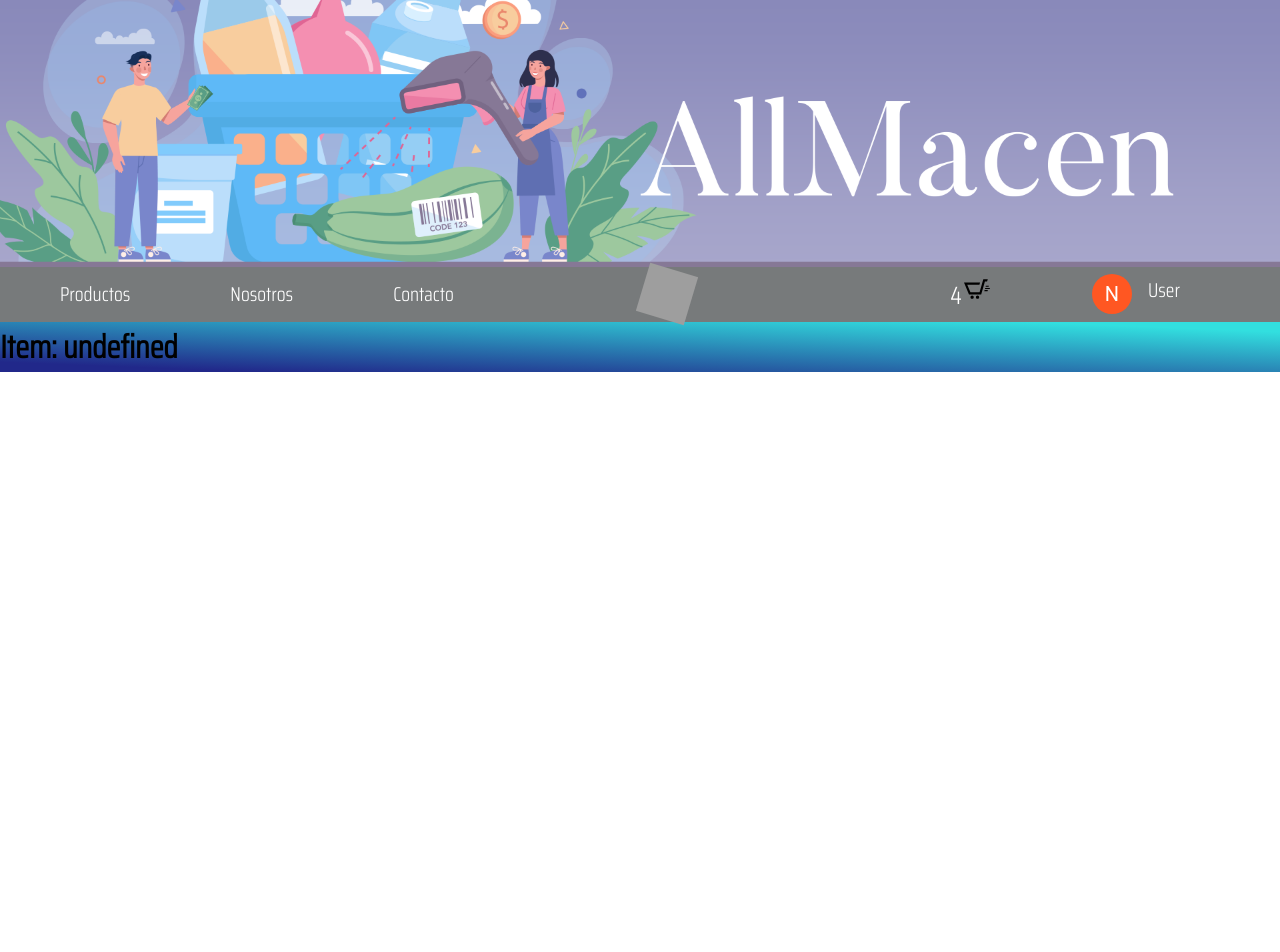
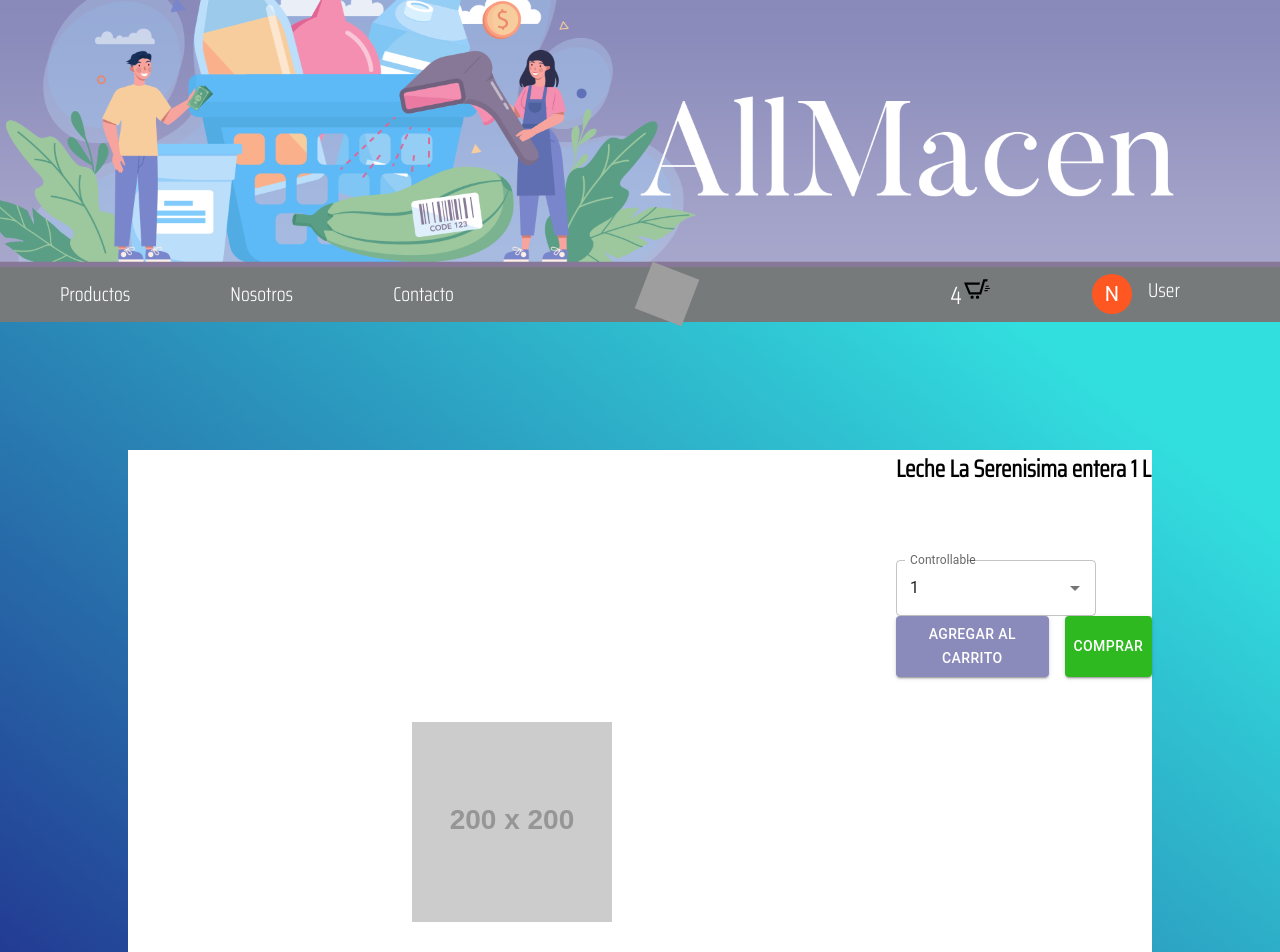
Before and after one commit to agustinjaureguiberry/AllmacenReact, a React (Create React App) app: page /1 in a window 1280 px wide. Shown: the top 952 px of the page. Before the commit the page ends 800 px from the top, so only its background shows below. Built offline with nearby package versions, Linux system fonts and the light colour scheme; grey boxes are pictures that could not be loaded.

Commit message:
comienzo de modelado itemDetail

```diff
--- /dev/null
+++ b/src/components/ItemDetailContainer/Item/BotonesItem/BotonesItem.jsx
@@ -0,0 +1,14 @@
+import * as React from 'react';
+import Stack from '@mui/material/Stack';
+import Button from '@mui/material/Button';
+import './StyleBotones.scss'
+
+
+export const BotonesItem = () => {
+    return (
+        <Stack spacing={2} direction="row">
+            <Button id='agCarrito' variant="contained">Agregar al carrito</Button>
+            <Button id='comprar' variant="contained">Comprar</Button>
+        </Stack>
+    );
+}
--- /dev/null
+++ b/src/components/ItemDetailContainer/Item/BotonesItem/StyleBotones.scss
@@ -0,0 +1,8 @@
+
+#comprar {
+                background-color: rgb(46, 185, 33);
+}
+
+#agCarrito{
+        background-color: rgb(138, 138, 187);
+    }
--- a/src/components/ItemDetailContainer/Item/Item.jsx
+++ b/src/components/ItemDetailContainer/Item/Item.jsx
@@ -1,9 +1,20 @@
+import { ItemCantidad } from "./ItemCantidad/ItemCantidad"
+import { BotonesItem } from "./BotonesItem/BotonesItem"
 
 
-export const Item = (item) => {
+export const Item = ({ item }) => {
+    console.log(item.item.stock)
     return (
-        <div>
-            <h1>Item: {String(item.cod)}</h1>
-        </div>
+        <>
+            <div className="imgContainer">
+                <img src={item.item.img} alt="" />
+            </div>
+            <div className="detailContainer">
+                <h2>{item.item.descripcion}</h2>
+                <p>${item.item.precio}</p>
+                <ItemCantidad cantidad={item.item.stock} />
+                <BotonesItem />
+            </div>
+        </>
     )
 }
--- /dev/null
+++ b/src/components/ItemDetailContainer/Item/ItemCantidad/ItemCantidad.jsx
@@ -0,0 +1,45 @@
+import * as React from 'react';
+import TextField from '@mui/material/TextField';
+import Autocomplete from '@mui/material/Autocomplete';
+
+
+
+export const ItemCantidad = ({ cantidad }) => {
+
+    const options = []
+    console.log(options)
+    const CargaOp = (options) => {
+        for (let i = 1; i < cantidad; i++) {
+            options.push(`${i}`)
+        };
+
+    }
+
+    CargaOp(options)
+
+    const [value, setValue] = React.useState(options[0]);
+    const [inputValue, setInputValue] = React.useState('');
+
+
+
+
+    return (
+        <div>
+            <br />
+            <Autocomplete
+                value={value}
+                onChange={(event, newValue) => {
+                    setValue(newValue);
+                }}
+                inputValue={inputValue}
+                onInputChange={(event, newInputValue) => {
+                    setInputValue(newInputValue);
+                }}
+                id="controllable-states-demo"
+                options={options}
+                sx={{ width: 200 }}
+                renderInput={(params) => <TextField {...params} label="Controllable" />}
+            />
+        </div>
+    );
+}
--- a/src/components/ItemDetailContainer/ItemDetail.jsx
+++ b/src/components/ItemDetailContainer/ItemDetail.jsx
@@ -25,14 +25,14 @@
             .finally(() => {
                 setLoading(false)
             })
-    }, [])
+    }, [itemId, item])
 
 
 
     return (
-        <div>
+        <div className='itemContainer'>
             {
-                loading ? <h2>Cargando..</h2> : <Item id={item} />
+                loading ? <h2>Cargando..</h2> : <Item item={{ item }} />
             }
         </div>
     )
--- a/src/components/ItemDetailContainer/style/ItemDetail.scss
+++ b/src/components/ItemDetailContainer/style/ItemDetail.scss
@@ -0,0 +1,25 @@
+
+.itemContainer{
+    width: 90%;
+    height:auto;
+    margin: 10%;
+    background-color: white;
+    display: grid;
+    grid-template-columns: 3fr 1fr;
+    grid-template-areas: "img","detail";
+}
+
+.imgContainer{
+    width: auto;
+    grid-area: "img";
+    display: flex;
+    flex-flow: wrap;
+    justify-content: center;
+    justify-items: center;
+    text-align: center;
+    align-items: center;
+}
+
+.detailCointainer {
+    grid-area: "detail";
+}
--- a/src/components/ItemListContainer/Producto/Producto.jsx
+++ b/src/components/ItemListContainer/Producto/Producto.jsx
@@ -12,7 +12,7 @@
             {productos.map((prod) => {
                 return (
                     <div className="card" key={prod.cod}>
-                        <img Style="border-radius: 10px" src={prod.img} alt="Imagen de producto" />
+                        <img src={prod.img} alt="Imagen de producto" />
                         <p><strong>{prod.descripcion} </strong></p>
                         <h3>Precio: $ {prod.precio}</h3>
                         <Link to={`/${prod.cod}`}>
--- a/src/components/ItemListContainer/Producto/style/Producto.scss
+++ b/src/components/ItemListContainer/Producto/style/Producto.scss
@@ -2,7 +2,7 @@
 .productoContainer{
     display: flex;
     flex-flow: row wrap;
-    justify-content: center;
+    justify-content: space-evenly;
     width: 100%;
     height: auto;
     .card{
@@ -15,10 +15,16 @@
         border-radius: 10px;
         box-shadow: 5px 5px 20px 0px rgb(107, 105, 105);
         border: 2px solid rgba(6, 11, 87, 0.7);
-        width: 15%;
+        width: auto;
+        height: auto;
         margin: 20px;
+        .css-ke5b6m-MuiButtonBase-root-MuiButton-root {
+            background-color: rgb(28, 38, 128);
+            border: solid white 1px;
+        }
         img{
             margin-bottom: 10%;
+            border-radius: 2%;
         }
         p{
             font-size: 15px;
@@ -33,4 +39,17 @@
         }
     }
 
+    .card:hover{
+        background-image: linear-gradient(to bottom left, rgba(138, 138, 187) 10%,  rgb(134, 120, 150) 60%);
+        // background-color: rgba(18, 102, 15, 0.5) ;
+        cursor: pointer;
+        box-shadow: 5px 5px 20px 10px rgb(107, 105, 105);
+        .css-ke5b6m-MuiButtonBase-root-MuiButton-root {
+            background-color: rgb(28, 51, 128);
+        }
+        .css-ke5b6m-MuiButtonBase-root-MuiButton-root:hover{
+            background-color: rgba(13, 13, 80, 1);
+        }
+    }
+
 }
--- a/src/components/ItemListContainer/Promises/PedirLdp.jsx
+++ b/src/components/ItemListContainer/Promises/PedirLdp.jsx
@@ -6,6 +6,6 @@
     return new Promise((resolve, reject) => {
         setTimeout(() => {
             resolve(stock)
-        }, 2000)
+        }, 1000)
     })
 }
--- a/src/components/Main/style/Main.scss
+++ b/src/components/Main/style/Main.scss
@@ -3,5 +3,8 @@
 
 .mainContainer{
     background-image: linear-gradient(to bottom left, rgb(50, 223, 223) 10%, rgb(33, 40, 138) 90%);
-    height: auto;
+    min-height: 1000px;
+    max-height: auto;
+    display: flex;
+    justify-content: center;
 }
```
